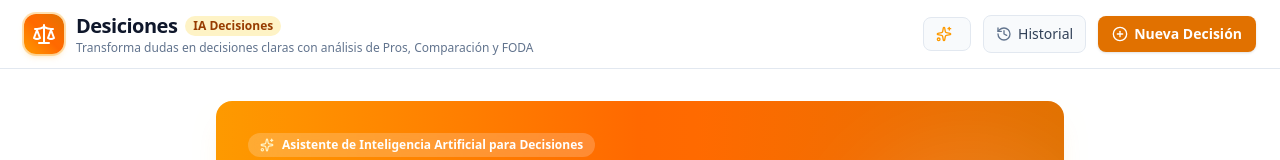
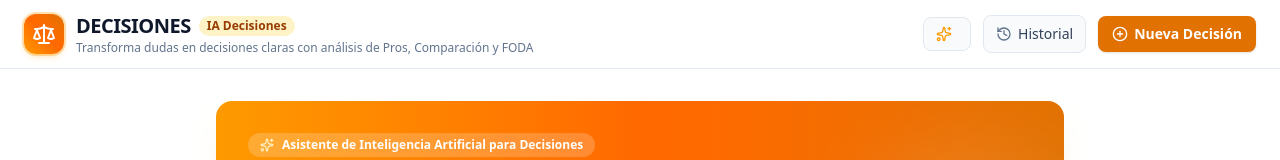
Before and after one commit to esancheza-eng/desempate-decision-assistant-ai, a React (Vite) app: page / in a window 1280 px wide. Shown: the top 160 px of the page. Built offline with nearby package versions, Linux system fonts and the light colour scheme.

Commit message:
Change 'Desiciones' to 'DECISIONES' in Header

```diff
--- a/Header.tsx
+++ b/Header.tsx
@@ -28,7 +28,7 @@ export const Header: React.FC<HeaderProps> = ({
           <div>
             <div className="flex items-center space-x-2">
               <h1 className="text-xl font-bold tracking-tight text-slate-900 dark:text-white">
-                Desiciones
+                DECISIONES
               </h1>
               <span className="rounded-full bg-amber-100 px-2 py-0.5 text-xs font-semibold text-amber-800 dark:bg-amber-950/60 dark:text-amber-300">
                 IA Decisiones
```
